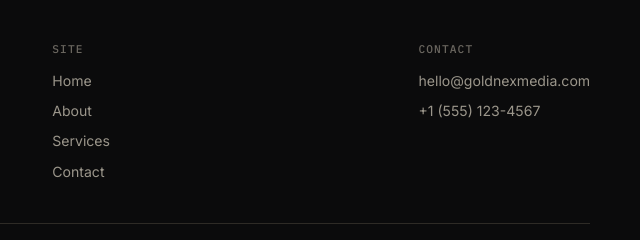
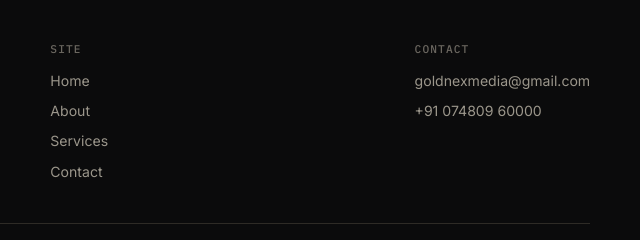
Before and after one commit to bansiengineeringworks-eng/Goldnexmedia.in, a plain HTML site: page about.html in a window 1280 px wide. Shown: the part 2253-2493 px from the top of the page, 613-1253 px from the left. Drawn offline with nearby package versions, Linux system fonts and the light colour scheme.

Commit message:
Update about.html

```diff
--- a/about.html
+++ b/about.html
@@ -132,8 +132,8 @@
     </div>
     <div class="footer-col">
       <h4>Contact</h4>
-      <a href="mailto:hello@goldnexmedia.com">hello@goldnexmedia.com</a>
-      <a href="tel:+15551234567">+1 (555) 123-4567</a>
+      <a href="mailto:goldnexmedia@gmail.com">goldnexmedia@gmail.com</a>
+      <a href="tel:+91 074809 60000">+91 074809 60000</a>
     </div>
   </div>
   <div class="footer-bottom">
```
